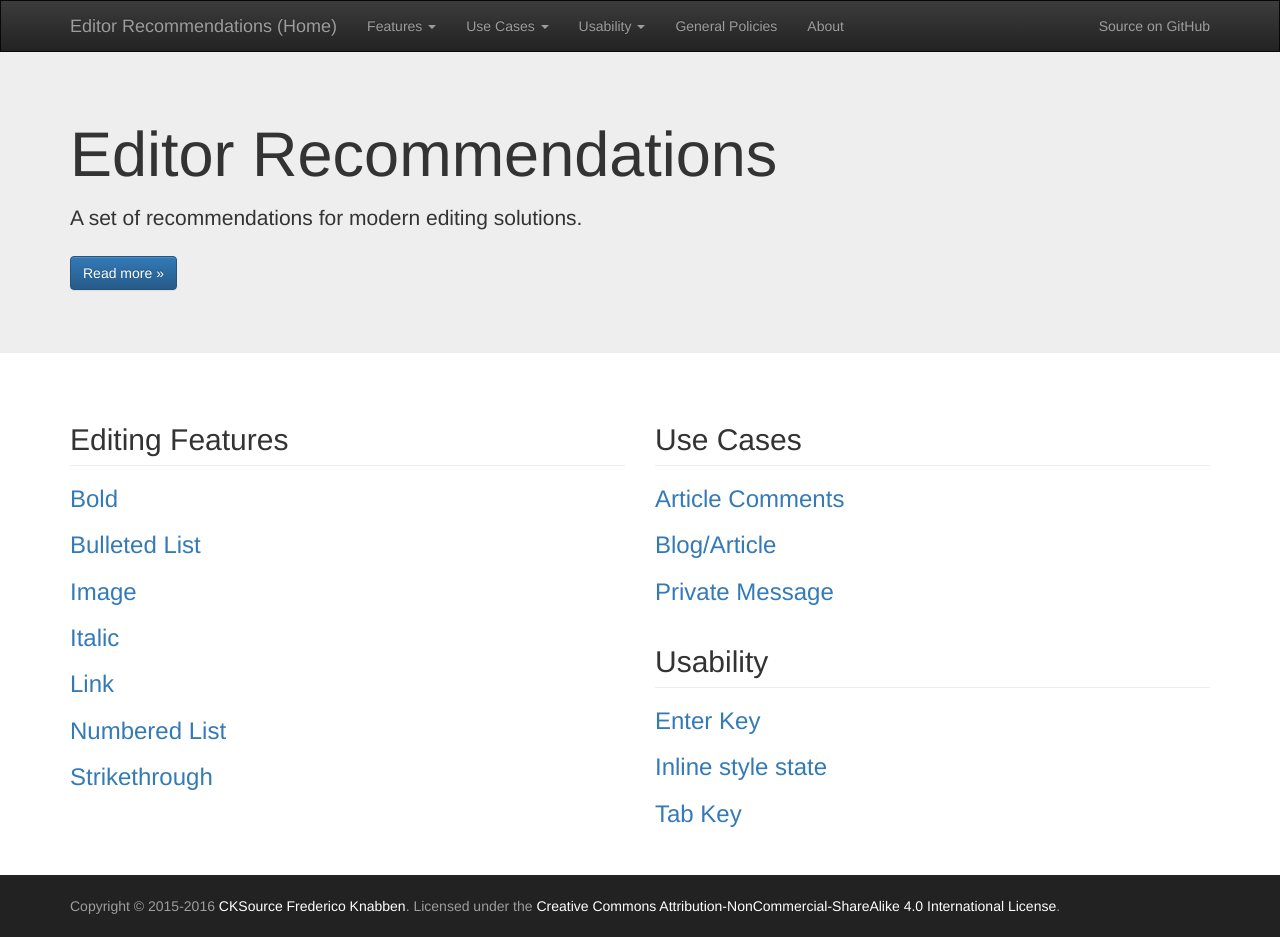
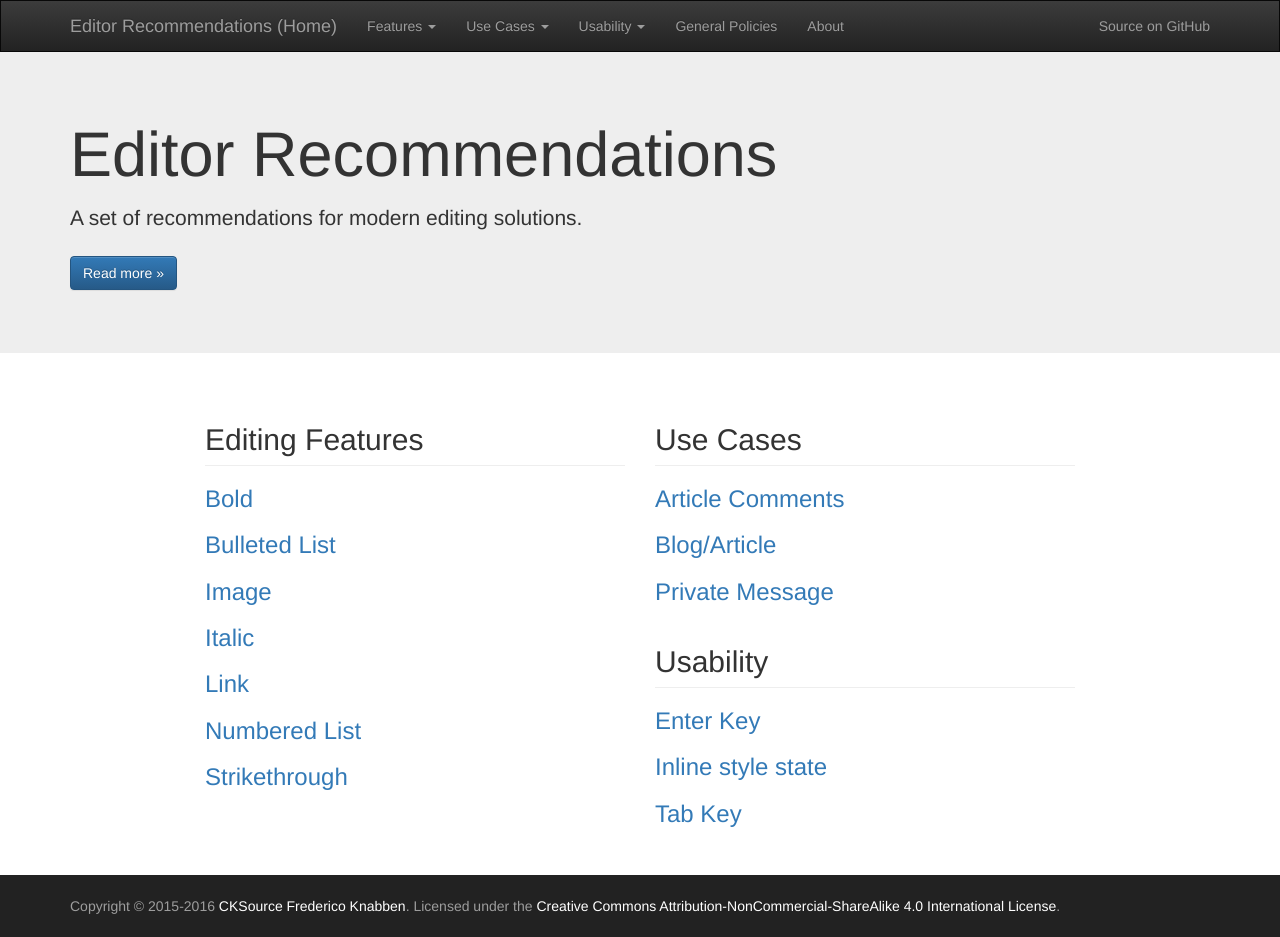
Before and after one commit to ckeditor/editor-recommendations, a Jekyll site: the page built from index.md, in a window 1280 px wide. Built offline with Jekyll 4.4.1, drawn with Linux system fonts in a browser that asks for light colours; nearby versions of some CDN libraries.

Commit message:
Narrowing whole content's container.

```diff
--- a/_layouts/default.html
+++ b/_layouts/default.html
@@ -123,7 +123,7 @@
     {% include home-jumbotron.html %}
 {% endif %}
 
-<div class="container">
+<div class="container content">
 
     {{ content }}
 
--- a/styles/custom.css
+++ b/styles/custom.css
@@ -6,12 +6,12 @@ body {
 }
 
 /* Improves readability by constraining text's width */
-.container p, .container li {
-  max-width: 700px;
+body > .content {
+  max-width: 900px;
   text-align: justify;
 }
-.footer p {
-  max-width: none;
+.content p, .content li {
+  max-width: 700px;
 }
 
 body footer * {
```
